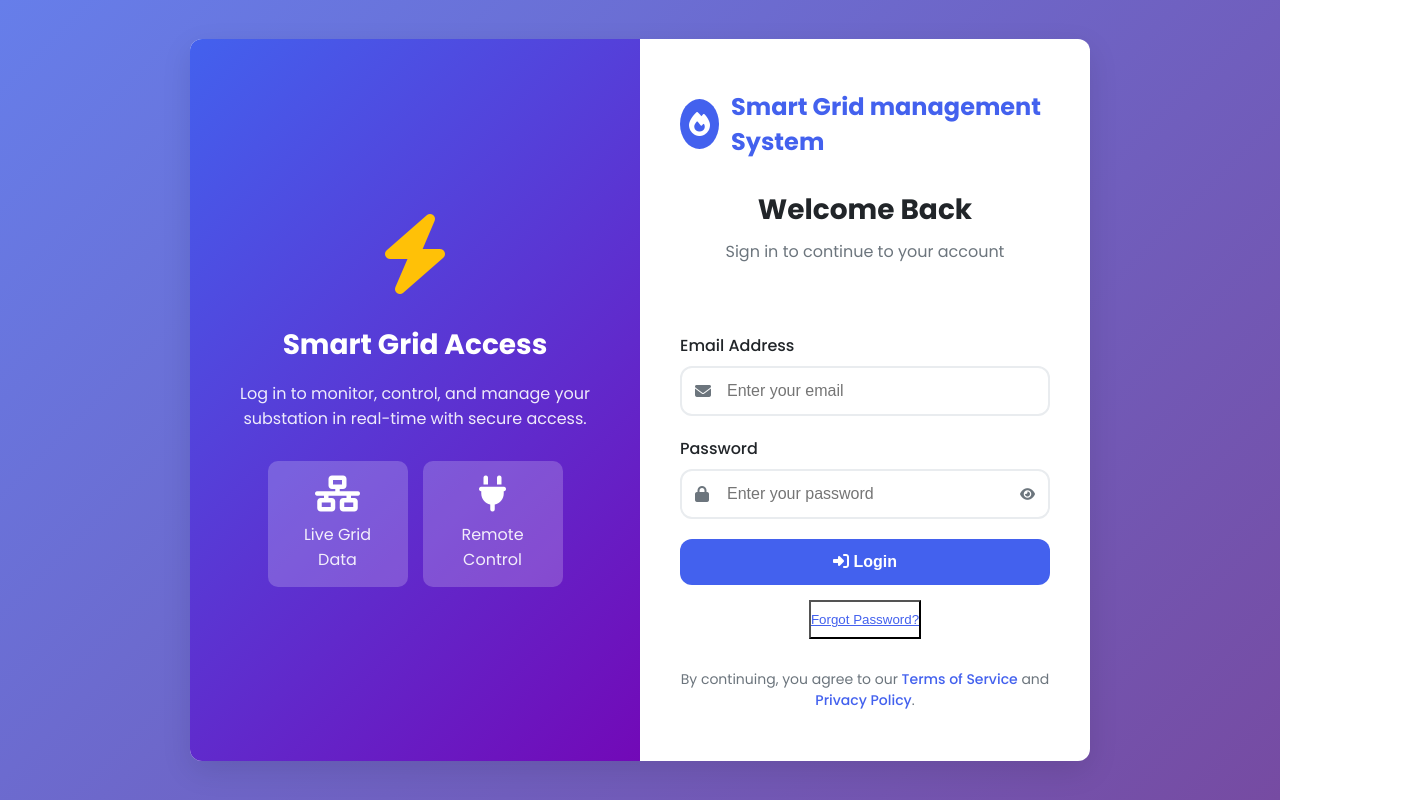
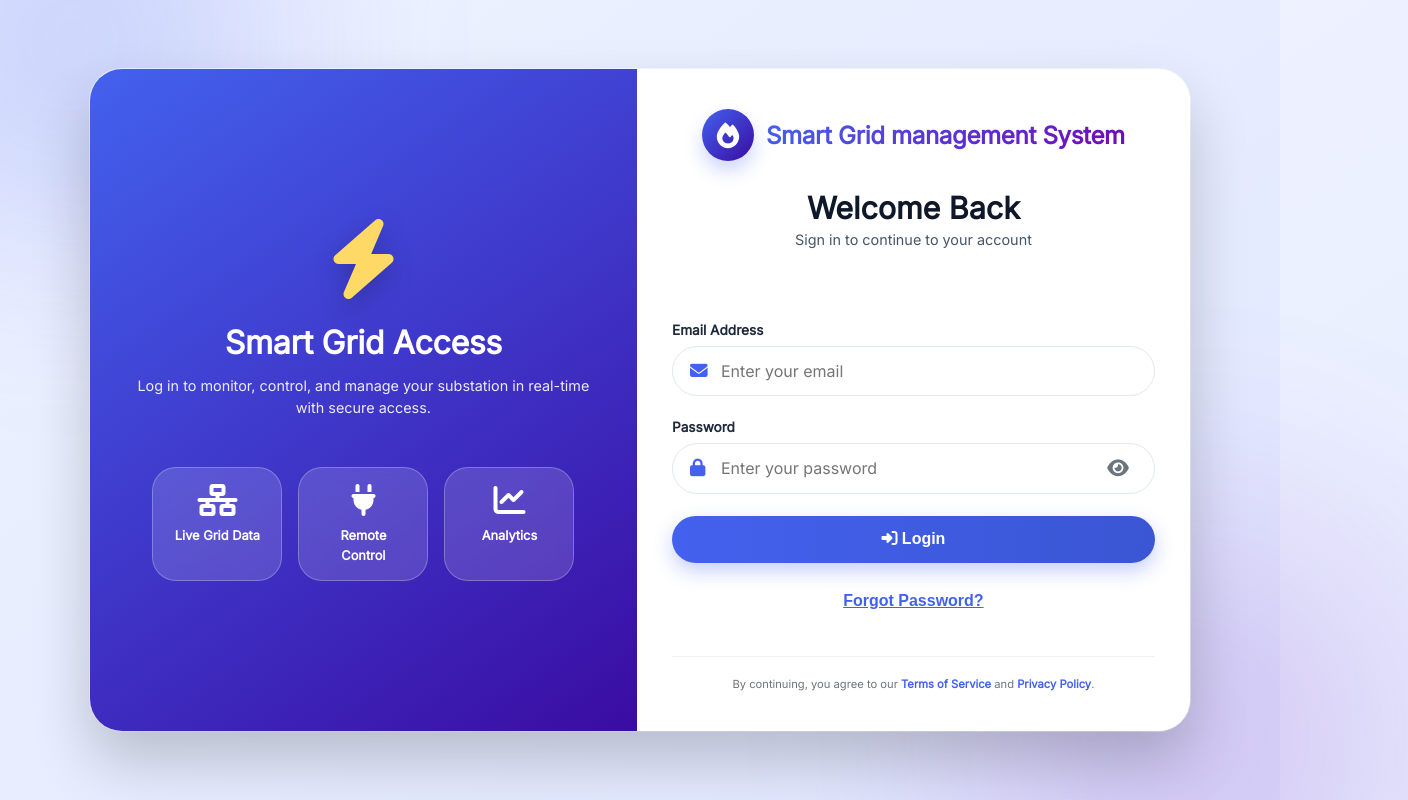
Before and after one commit to deepakrajpant/grid, a plain HTML site: page index.html in a window 1280 px wide. Shown: the top 800 px of the page, 1408 px wide, since content can reach past the window. Drawn offline with Linux system fonts and the light colour scheme; no server answers.

Commit message:
Update index.html

```diff
--- a/index.html
+++ b/index.html
@@ -2,27 +2,11 @@
 <html lang="en">
 <head>
   <meta charset="UTF-8">
-  <meta name="viewport" content="width=device-width, initial-scale=1.0">
-  <title>Smart Grid Management System </title>
+  <meta name="viewport" content="width=device-width, initial-scale=1.0, viewport-fit=cover, user-scalable=yes">
+  <title>Smart Grid Management System | NEA</title>
   <link rel="stylesheet" href="https://cdnjs.cloudflare.com/ajax/libs/font-awesome/6.4.0/css/all.min.css">
-  <link href="https://fonts.googleapis.com/css2?family=Poppins:wght@300;400;500;600;700&display=swap" rel="stylesheet">
+  <link href="https://fonts.googleapis.com/css2?family=Inter:opsz,wght@14..32,300;400;500;600;700;800&display=swap" rel="stylesheet">
   <style>
-    :root {
-      --primary: #4361ee;
-      --primary-dark: #3a56d4;
-      --secondary: #7209b7;
-      --accent: #f72585;
-      --light: #f8f9fa;
-      --dark: #212529;
-      --success: #4cc9f0;
-      --error: #f94144;
-      --gray: #6c757d;
-      --light-gray: #e9ecef;
-      --border-radius: 12px;
-      --box-shadow: 0 10px 30px rgba(0, 0, 0, 0.1);
-      --transition: all 0.3s ease;
-    }
-
     * {
       margin: 0;
       padding: 0;
@@ -30,64 +14,139 @@
     }
 
     body {
-      font-family: 'Poppins', sans-serif;
-      background: linear-gradient(135deg, #667eea 0%, #764ba2 100%);
+      font-family: 'Inter', sans-serif;
+      background: linear-gradient(145deg, #eef2ff 0%, #e0e7ff 100%);
       min-height: 100vh;
       display: flex;
       justify-content: center;
       align-items: center;
-      padding: 20px;
-      color: var(--dark);
+      padding: 1.5rem;
+      position: relative;
+    }
+
+    /* animated background blobs */
+    body::before {
+      content: '';
+      position: absolute;
+      top: -20%;
+      left: -10%;
+      width: 400px;
+      height: 400px;
+      background: rgba(67, 97, 238, 0.2);
+      border-radius: 50%;
+      filter: blur(100px);
+      z-index: 0;
+    }
+
+    body::after {
+      content: '';
+      position: absolute;
+      bottom: -20%;
+      right: -10%;
+      width: 450px;
+      height: 450px;
+      background: rgba(114, 9, 183, 0.15);
+      border-radius: 50%;
+      filter: blur(110px);
+      z-index: 0;
     }
 
     .container {
       display: flex;
-      max-width: 900px;
+      max-width: 1100px;
       width: 100%;
-      background: white;
-      border-radius: var(--border-radius);
+      background: rgba(255, 255, 255, 0.96);
+      backdrop-filter: blur(2px);
+      border-radius: 2rem;
       overflow: hidden;
-      box-shadow: var(--box-shadow);
-      animation: fadeIn 0.5s ease;
+      box-shadow: 0 30px 60px rgba(0, 0, 0, 0.2), 0 0 0 1px rgba(255,255,255,0.6);
+      z-index: 2;
+      transition: transform 0.2s;
     }
 
-    @keyframes fadeIn {
-      from { opacity: 0; transform: translateY(20px); }
-      to { opacity: 1; transform: translateY(0); }
-    }
-
+    /* ILLUSTRATION PANEL (modern, glass) */
     .illustration {
       flex: 1;
-      background: linear-gradient(135deg, #4361ee 0%, #7209b7 100%);
+      background: linear-gradient(145deg, #4361ee, #3a0ca3);
+      padding: 2.5rem 2rem;
       display: flex;
       flex-direction: column;
       justify-content: center;
       align-items: center;
-      padding: 40px;
+      text-align: center;
       color: white;
-      text-align: center;
-      display: none;
+      position: relative;
+      overflow: hidden;
     }
 
-    .illustration img {
-      width: 100%;
-      max-width: 300px;
-      margin-bottom: 20px;
+    .illustration::before {
+      content: '';
+      position: absolute;
+      top: -30%;
+      left: -20%;
+      width: 200%;
+      height: 200%;
+      background: radial-gradient(circle, rgba(255,255,255,0.1) 1%, transparent 1%);
+      background-size: 40px 40px;
+      pointer-events: none;
+    }
+
+    .illustration i.fa-bolt {
+      font-size: 5rem;
+      margin-bottom: 1.5rem;
+      color: #ffd966;
+      filter: drop-shadow(0 8px 12px rgba(0,0,0,0.2));
     }
 
     .illustration h2 {
-      font-size: 28px;
-      margin-bottom: 15px;
+      font-size: 2rem;
+      font-weight: 700;
+      margin-bottom: 0.8rem;
+      letter-spacing: -0.3px;
     }
 
     .illustration p {
-      font-size: 16px;
+      font-size: 0.9rem;
       opacity: 0.9;
+      margin-bottom: 2rem;
+      line-height: 1.5;
     }
 
+    .feature-cards {
+      display: flex;
+      gap: 1rem;
+      flex-wrap: wrap;
+      justify-content: center;
+      margin-top: 1rem;
+    }
+
+    .feature-card {
+      background: rgba(255, 255, 255, 0.15);
+      backdrop-filter: blur(8px);
+      border-radius: 1.5rem;
+      padding: 1rem 1.2rem;
+      width: 130px;
+      text-align: center;
+      border: 1px solid rgba(255,255,255,0.25);
+      transition: transform 0.2s;
+    }
+
+    .feature-card i {
+      font-size: 2rem;
+      margin-bottom: 0.5rem;
+      display: block;
+    }
+
+    .feature-card span {
+      font-weight: 600;
+      font-size: 0.8rem;
+    }
+
+    /* AUTH CONTAINER */
     .auth-container {
       flex: 1;
-      padding: 50px 40px;
+      padding: 2.5rem 2.2rem;
+      background: white;
       position: relative;
     }
 
@@ -95,54 +154,60 @@
       display: flex;
       align-items: center;
       justify-content: center;
-      margin-bottom: 30px;
+      gap: 12px;
+      margin-bottom: 1.8rem;
     }
 
     .logo-icon {
-      background: var(--primary);
-      width: 50px;
-      height: 50px;
-      border-radius: 50%;
+      background: linear-gradient(135deg, #4361ee, #3a0ca3);
+      width: 52px;
+      height: 52px;
+      border-radius: 60px;
       display: flex;
       align-items: center;
       justify-content: center;
-      margin-right: 12px;
       color: white;
-      font-size: 24px;
+      font-size: 1.6rem;
+      box-shadow: 0 10px 18px rgba(67, 97, 238, 0.25);
     }
 
     .logo-text {
-      font-size: 24px;
-      font-weight: 700;
-      color: var(--primary);
+      font-size: 1.5rem;
+      font-weight: 800;
+      background: linear-gradient(135deg, #4361ee, #7209b7);
+      -webkit-background-clip: text;
+      background-clip: text;
+      color: transparent;
+      letter-spacing: -0.3px;
     }
 
     .form-header {
       text-align: center;
-      margin-bottom: 30px;
+      margin-bottom: 2rem;
     }
 
     .form-header h1 {
-      font-size: 28px;
-      color: var(--dark);
-      margin-bottom: 8px;
+      font-size: 1.9rem;
+      font-weight: 700;
+      color: #0f172a;
+      margin-bottom: 0.3rem;
     }
 
     .form-header p {
-      color: var(--gray);
-      font-size: 16px;
+      color: #475569;
+      font-size: 0.9rem;
     }
 
     .form-group {
-      margin-bottom: 20px;
-      position: relative;
+      margin-bottom: 1.4rem;
     }
 
     .form-group label {
       display: block;
+      font-weight: 600;
+      font-size: 0.85rem;
+      color: #1e293b;
       margin-bottom: 8px;
-      font-weight: 500;
-      color: var(--dark);
     }
 
     .input-with-icon {
@@ -151,138 +216,134 @@
 
     .input-icon {
       position: absolute;
-      left: 15px;
+      left: 18px;
       top: 50%;
       transform: translateY(-50%);
-      color: var(--gray);
+      color: #4361ee;
+      font-size: 1.1rem;
+      z-index: 2;
     }
 
     .form-control {
       width: 100%;
-      padding: 14px 20px 14px 45px;
-      border: 2px solid var(--light-gray);
-      border-radius: var(--border-radius);
-      font-size: 16px;
-      transition: var(--transition);
+      padding: 0.9rem 1rem 0.9rem 3rem;
+      border: 1.5px solid #e2e8f0;
+      border-radius: 60px;
+      font-size: 1rem;
+      font-family: 'Inter', sans-serif;
+      transition: all 0.2s;
+      background: #ffffff;
       outline: none;
     }
 
     .form-control:focus {
-      border-color: var(--primary);
-      box-shadow: 0 0 0 3px rgba(67, 97, 238, 0.2);
+      border-color: #4361ee;
+      box-shadow: 0 0 0 4px rgba(67, 97, 238, 0.15);
     }
 
     .password-toggle {
       position: absolute;
-      right: 15px;
+      right: 18px;
       top: 50%;
       transform: translateY(-50%);
       background: none;
       border: none;
-      color: var(--gray);
       cursor: pointer;
+      color: #6c757d;
+      font-size: 1.2rem;
+      padding: 8px;
+      display: flex;
+      align-items: center;
+      justify-content: center;
+      transition: color 0.2s;
+    }
+
+    .password-toggle:hover {
+      color: #4361ee;
     }
 
     .btn {
       display: block;
       width: 100%;
-      padding: 14px;
+      padding: 0.9rem;
       border: none;
-      border-radius: var(--border-radius);
-      font-size: 16px;
-      font-weight: 600;
+      border-radius: 60px;
+      font-size: 1rem;
+      font-weight: 700;
       cursor: pointer;
-      transition: var(--transition);
+      transition: all 0.2s;
       text-align: center;
+      background: linear-gradient(95deg, #4361ee, #3a56d4);
+      color: white;
+      margin-top: 0.8rem;
+      box-shadow: 0 8px 20px rgba(67, 97, 238, 0.3);
     }
 
-    .btn-primary {
-      background: var(--primary);
-      color: white;
-      margin-top: 10px;
+    .btn:hover {
+      transform: translateY(-2px);
+      filter: brightness(1.02);
+      box-shadow: 0 12px 24px rgba(67, 97, 238, 0.35);
     }
 
-    .btn-primary:hover {
-      background: var(--primary-dark);
-      transform: translateY(-2px);
-    }
-
-    .btn-secondary {
-      background: var(--secondary);
-      color: white;
-      margin-top: 10px;
-    }
-
-    .btn-secondary:hover {
-      opacity: 0.9;
-      transform: translateY(-2px);
+    .btn:active {
+      transform: scale(0.98);
     }
 
     .btn-link {
       background: none;
-      color: var(--primary);
+      color: #4361ee;
       text-decoration: underline;
-      font-weight: 500;
-      padding: 10px 0;
+      font-weight: 600;
+      box-shadow: none;
+      margin-top: 0.5rem;
     }
 
     .btn-link:hover {
-      color: var(--primary-dark);
+      background: none;
+      transform: none;
+      color: #3a0ca3;
+      text-decoration: underline;
     }
 
-    .divider {
-      display: flex;
-      align-items: center;
-      margin: 20px 0;
-    }
-
-    .divider-line {
-      flex: 1;
-      height: 1px;
-      background: var(--light-gray);
-    }
-
-    .divider-text {
-      padding: 0 15px;
-      color: var(--gray);
-      font-size: 14px;
-    }
-
+    /* messages */
     #msg {
-      padding: 12px;
-      border-radius: var(--border-radius);
-      margin: 15px 0;
+      padding: 0.8rem 1rem;
+      border-radius: 60px;
+      margin: 1rem 0;
       text-align: center;
       font-weight: 500;
+      font-size: 0.85rem;
     }
 
     .msg-error {
-      background: rgba(249, 65, 68, 0.1);
-      color: var(--error);
-      border: 1px solid rgba(249, 65, 68, 0.2);
+      background: #ffece6;
+      color: #bc4e2c;
+      border-left: 4px solid #f97316;
     }
 
     .msg-success {
-      background: rgba(76, 201, 240, 0.1);
-      color: var(--success);
-      border: 1px solid rgba(76, 201, 240, 0.2);
+      background: #e3f7e8;
+      color: #006633;
+      border-left: 4px solid #006633;
     }
 
+    /* loading overlay */
     .loading {
       position: absolute;
       top: 0;
       left: 0;
       right: 0;
       bottom: 0;
-      background: rgba(255, 255, 255, 0.8);
+      background: rgba(255, 255, 255, 0.9);
+      backdrop-filter: blur(6px);
       display: flex;
       align-items: center;
       justify-content: center;
-      border-radius: var(--border-radius);
-      z-index: 10;
+      border-radius: 2rem;
+      z-index: 20;
       opacity: 0;
       visibility: hidden;
-      transition: var(--transition);
+      transition: all 0.2s;
     }
 
     .loading.active {
@@ -291,88 +352,87 @@
     }
 
     .spinner {
-      width: 50px;
-      height: 50px;
-      border: 5px solid rgba(67, 97, 238, 0.2);
-      border-top: 5px solid var(--primary);
+      width: 48px;
+      height: 48px;
+      border: 4px solid rgba(67, 97, 238, 0.2);
+      border-top: 4px solid #4361ee;
       border-radius: 50%;
-      animation: spin 1s linear infinite;
+      animation: spin 0.8s linear infinite;
     }
 
     @keyframes spin {
-      0% { transform: rotate(0deg); }
-      100% { transform: rotate(360deg); }
+      to { transform: rotate(360deg); }
     }
-
-    .social-login {
-      display: flex;
-      gap: 15px;
-      margin-top: 20px;
-    }
-
-    .social-btn {
-      flex: 1;
-      padding: 12px;
-      border-radius: var(--border-radius);
-      display: flex;
-      align-items: center;
-      justify-content: center;
-      background: var(--light);
-      border: 1px solid var(--light-gray);
-      color: var(--dark);
-      font-weight: 500;
-      transition: var(--transition);
-    }
-
-    .social-btn:hover {
-      background: var(--light-gray);
-      transform: translateY(-2px);
-    }
-
-    .social-btn i {
-      margin-right: 8px;
-      font-size: 18px;
-    }
-
-    .google { color: #DB4437; }
-    .facebook { color: #4267B2; }
-    .github { color: #333; }
 
     .footer {
       text-align: center;
-      margin-top: 30px;
-      color: var(--gray);
-      font-size: 14px;
+      margin-top: 2rem;
+      font-size: 0.7rem;
+      color: #6c757d;
+      border-top: 1px solid #eef2f5;
+      padding-top: 1.2rem;
     }
 
     .footer a {
-      color: var(--primary);
+      color: #4361ee;
       text-decoration: none;
-      font-weight: 500;
+      font-weight: 600;
     }
 
-    .footer a:hover {
-      text-decoration: underline;
+    /* RESPONSIVE */
+    @media (max-width: 850px) {
+      .container {
+        max-width: 550px;
+        flex-direction: column;
       }
-
-    /* Responsive Design */
-    @media (min-width: 768px) {
       .illustration {
-        display: flex;
+        display: none;
+      }
+      .auth-container {
+        padding: 2rem 1.8rem;
+      }
+      .logo-text {
+        font-size: 1.3rem;
+      }
+      .form-header h1 {
+        font-size: 1.6rem;
       }
     }
 
     @media (max-width: 480px) {
+      body {
+        padding: 1rem;
+      }
       .auth-container {
-        padding: 40px 20px;
+        padding: 1.5rem 1.2rem;
+      }
+      .form-control {
+        padding: 0.8rem 1rem 0.8rem 2.8rem;
+        font-size: 16px;
+      }
+      .input-icon {
+        left: 14px;
+      }
+      .password-toggle {
+        right: 12px;
+      }
+      .btn {
+        padding: 0.8rem;
+      }
+      .logo-icon {
+        width: 44px;
+        height: 44px;
+        font-size: 1.3rem;
+      }
+      .logo-text {
+        font-size: 1.2rem;
+      }
     }
 
-      .form-header h1 {
-        font-size: 24px;
-      }
-
-      .social-login {
-        flex-direction: column;
+    /* small devices */
+    @media (max-width: 360px) {
+      .auth-container {
+        padding: 1.2rem 1rem;
       }
     }
   </style>
@@ -380,18 +440,21 @@
 <body>
 <div class="container">
   <div class="illustration">
-    <i class="fas fa-bolt" style="font-size: 80px; margin-bottom: 30px; color: #ffc107;"></i>
+    <i class="fas fa-bolt"></i>
     <h2>Smart Grid Access</h2>
     <p>Log in to monitor, control, and manage your substation in real-time with secure access.</p>
-
-    <div style="margin-top: 30px; display: flex; gap: 15px;">
-      <div style="background: rgba(255,255,255,0.2); padding: 15px; border-radius: 10px; width: 140px;">
-        <i class="fas fa-network-wired" style="font-size: 36px; margin-bottom: 10px;"></i>
-        <p>Live Grid Data</p>
+    <div class="feature-cards">
+      <div class="feature-card">
+        <i class="fas fa-network-wired"></i>
+        <span>Live Grid Data</span>
       </div>
-      <div style="background: rgba(255,255,255,0.2); padding: 15px; border-radius: 10px; width: 140px;">
-        <i class="fas fa-plug" style="font-size: 36px; margin-bottom: 10px;"></i>
-        <p>Remote Control</p>
+      <div class="feature-card">
+        <i class="fas fa-plug"></i>
+        <span>Remote Control</span>
+      </div>
+      <div class="feature-card">
+        <i class="fas fa-chart-line"></i>
+        <span>Analytics</span>
       </div>
     </div>
   </div>
@@ -424,25 +487,21 @@
       <div class="input-with-icon">
         <i class="fas fa-lock input-icon"></i>
         <input type="password" id="password" class="form-control" placeholder="Enter your password">
-          <button class="password-toggle" id="togglePassword">
+        <button class="password-toggle" id="togglePassword" type="button">
           <i class="fas fa-eye"></i>
         </button>
       </div>
     </div>
 
-      <button class="btn btn-primary" onclick="login()">
+    <button class="btn" onclick="login()">
       <i class="fas fa-sign-in-alt"></i> Login
     </button>
 
-
-
     <div style="text-align: center; margin-top: 15px;">
-        <button class="btn-link" onclick="forgotPassword()">
+      <button class="btn btn-link" onclick="forgotPassword()">
         Forgot Password?
       </button>
     </div>
-
-
 
     <div class="footer">
       <p>By continuing, you agree to our <a href="#">Terms of Service</a> and <a href="#">Privacy Policy</a>.</p>
@@ -551,7 +610,6 @@
   });
   };
 
-
   // Forgot password function
   window.forgotPassword = function () {
     const email = document.getElementById("email").value;
@@ -577,9 +635,7 @@
   // Redirect if already logged in
   onAuthStateChanged(auth, user => {
     if (user) {
-
       const userEmail = user.email;
-
       if (
         userEmail === "mainahiya132ss@gmail.com" ||
         userEmail === "abc2@gmail.com"
@@ -595,7 +651,6 @@ onAuthStateChanged(auth, user => {
       else {
         window.location.href = "home.html";
       }
-
     }
   });
 </script>
```
Lines whose indentation alone changed are shown as unchanged.
